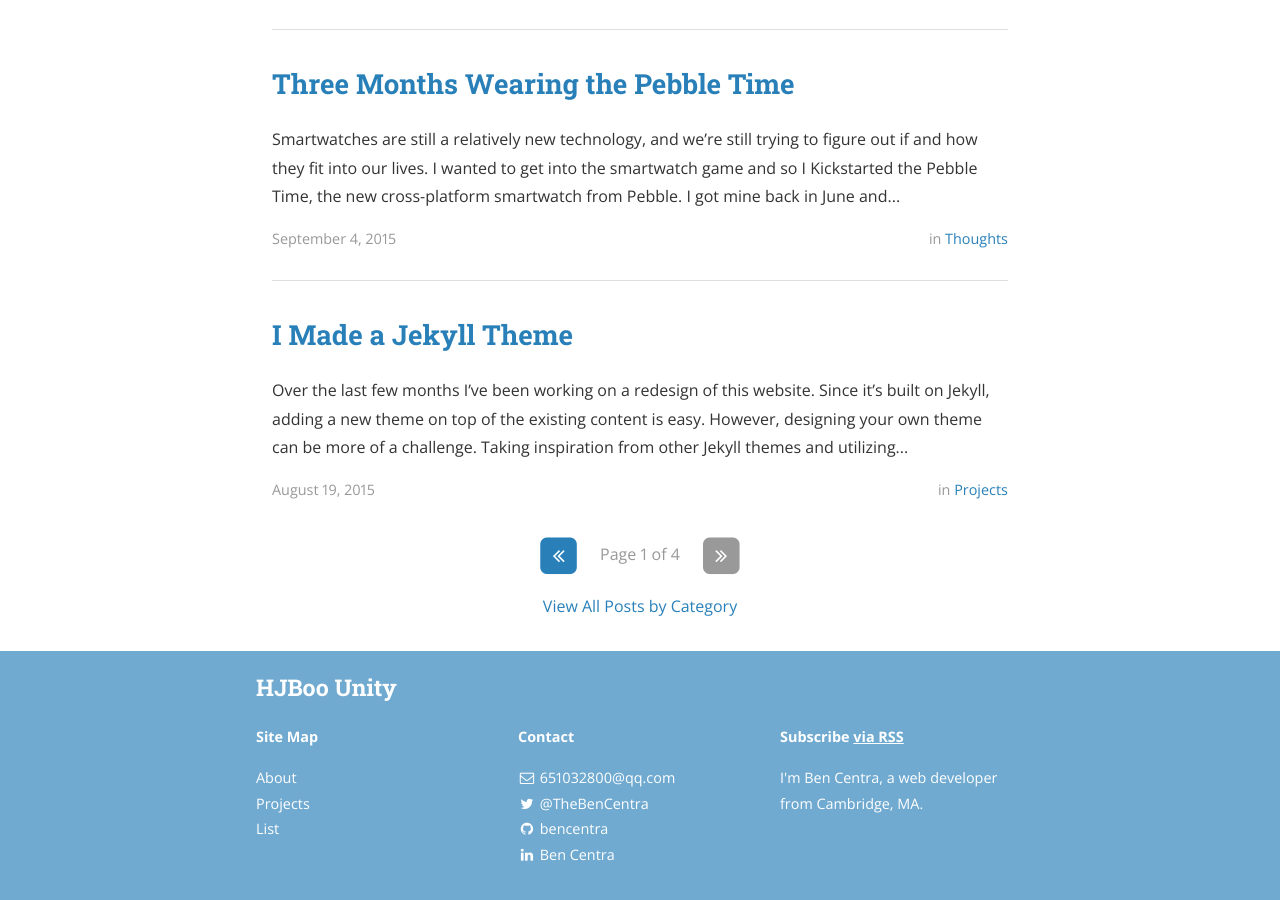
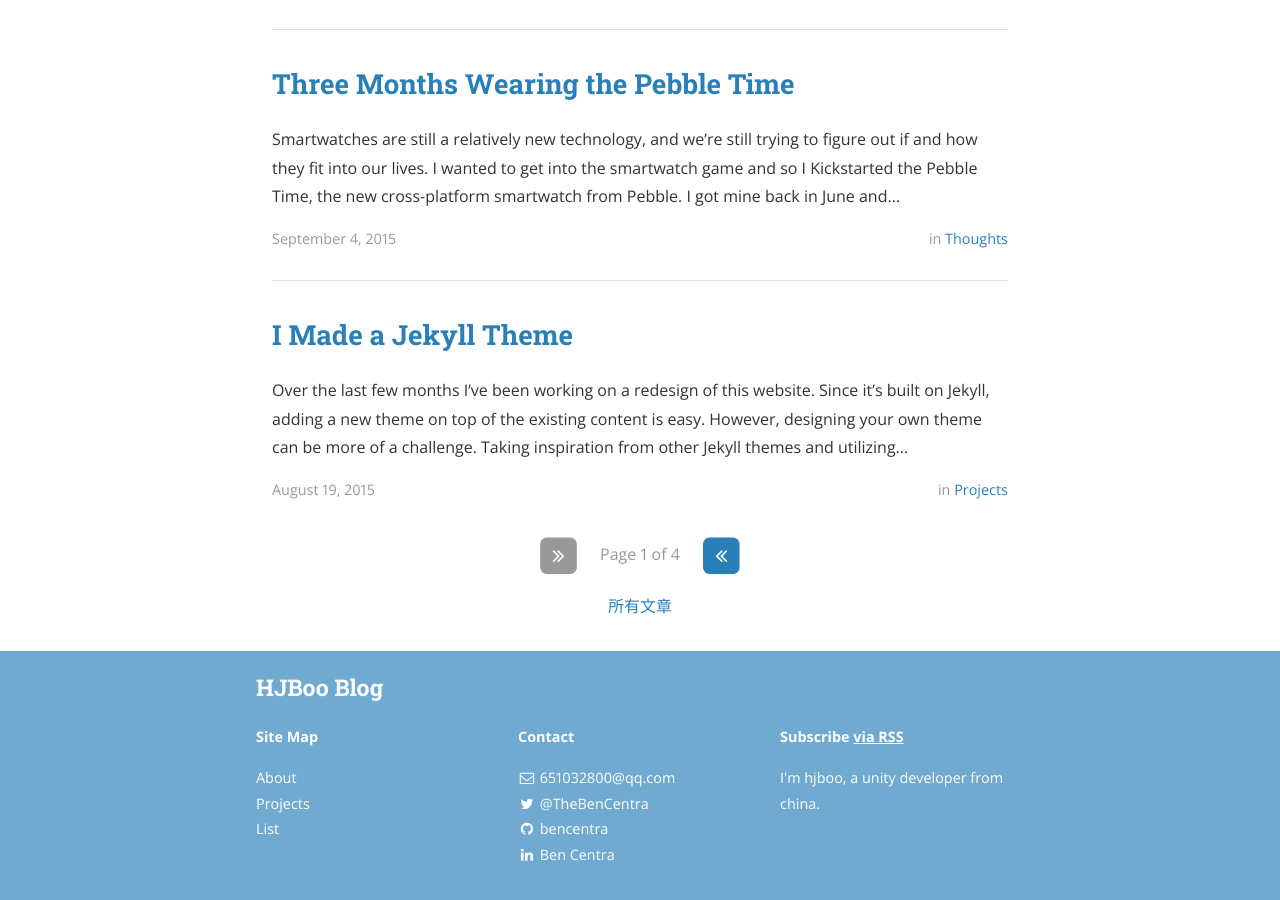
Before and after one commit to MonoHank/hjboo.github.io, a Jekyll site: the page built from index.html, in a window 1280 px wide and 900 px high, scrolled down 1229 px. Built offline with Jekyll 4.4.1, drawn with Linux system fonts in a browser that asks for light colours; nearby versions of some CDN libraries; the list of posts is cut into pages by our own code; a style sheet for code colours, icons or effects is not loaded; some of the changed text lies outside the part shown.

Commit message:
········

```diff
--- a/_config.yml
+++ b/_config.yml
@@ -4,12 +4,12 @@ gems:
   - jekyll-sitemap
 
 # Site settings
-title: HJBoo Unity
+title: HJBoo Blog
 subtitle: "Sharing is a good habit."
 email: 651032800@qq.com
 name: Bob
 description: >
-  I'm Ben Centra, a web developer from Cambridge, MA.
+  I'm hjboo, a unity developer from china.
 baseurl: "/" # the subpath of your site, e.g. /blog/
 url: "http://www.hjboo.com" # the base hostname & protocol for your site
 cover: "assets/images/eegj_antwan.jpg"
--- a/index.html
+++ b/index.html
@@ -43,21 +43,7 @@ layout: default
 
 <nav class="pagination" role="navigation">
 	<p>
-    {% if paginator.next_page %}
-    <a class="newer-posts" href="{{ site.baseurl }}page{{paginator.next_page}}">
-	    <span class="fa-stack fa-lg">
-			  <i class="fa fa-square fa-stack-2x"></i>
-			  <i class="fa fa-angle-double-left fa-stack-1x fa-inverse"></i>
-			</span>
-		</a>
-    {% else %}
-    <span class="fa-stack fa-lg">
-			<i class="fa fa-square fa-stack-2x"></i>
-			<i class="fa fa-angle-double-left fa-stack-1x fa-inverse"></i>
-		</span>
-    {% endif %}
-    <span class="page-number">Page {{ paginator.page }} of {{ paginator.total_pages }}</span>
-    {% if paginator.previous_page %}
+   {% if paginator.previous_page %}
       {% if paginator.page == 2 %}
       <a class="newer-posts" href="{{ site.baseurl }}">
 		    <span class="fa-stack fa-lg">
@@ -79,9 +65,23 @@ layout: default
 		  <i class="fa fa-angle-double-right fa-stack-1x fa-inverse"></i>
 		</span>
     {% endif %}
+    <span class="page-number">Page {{ paginator.page }} of {{ paginator.total_pages }}</span>
+     {% if paginator.next_page %}
+    <a class="newer-posts" href="{{ site.baseurl }}page{{paginator.next_page}}">
+	    <span class="fa-stack fa-lg">
+			  <i class="fa fa-square fa-stack-2x"></i>
+			  <i class="fa fa-angle-double-left fa-stack-1x fa-inverse"></i>
+			</span>
+		</a>
+    {% else %}
+    <span class="fa-stack fa-lg">
+			<i class="fa fa-square fa-stack-2x"></i>
+			<i class="fa fa-angle-double-left fa-stack-1x fa-inverse"></i>
+		</span>
+    {% endif %}
   </p>
   <p>
-    <a href="{{ site.baseurl }}posts">View All Posts by Category</a>
+    <a href="{{ site.baseurl }}posts">所有文章</a>
   </p>
 </nav>
 
```
